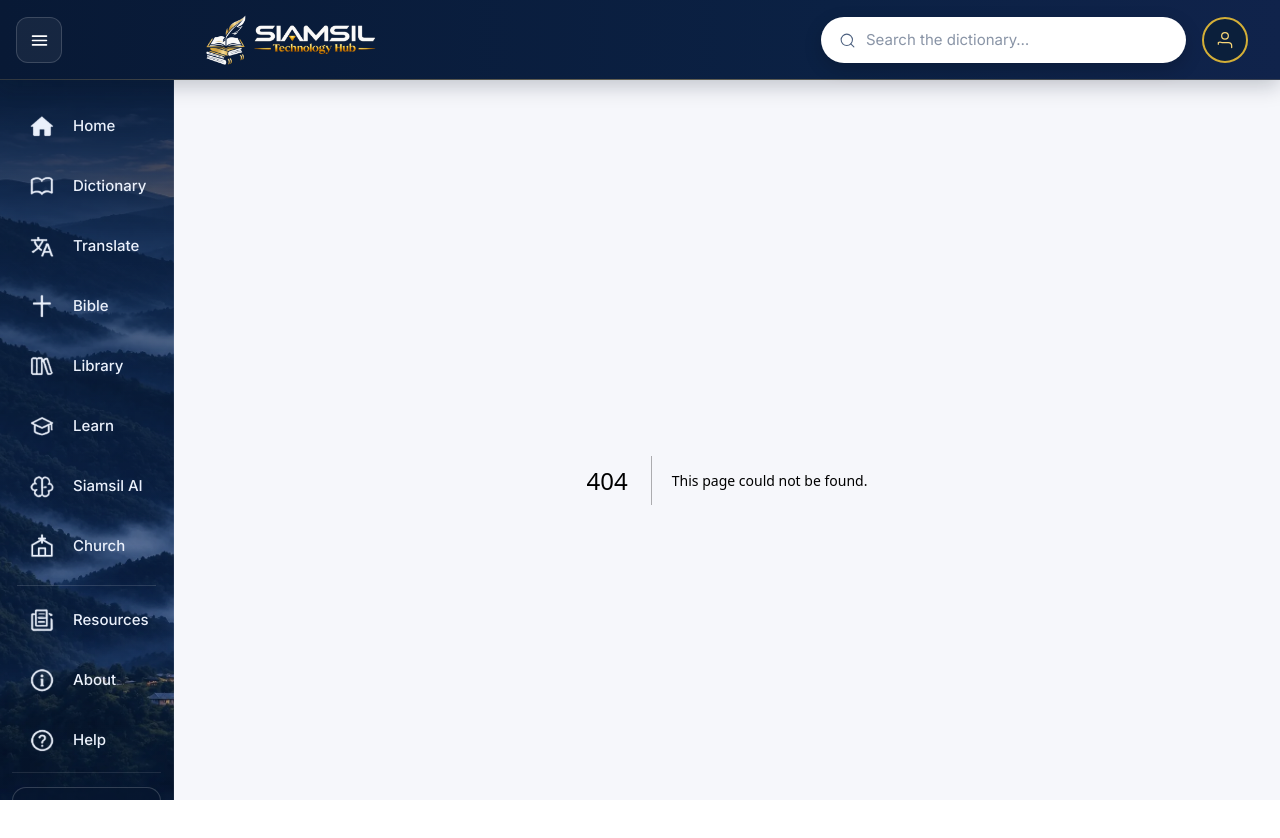
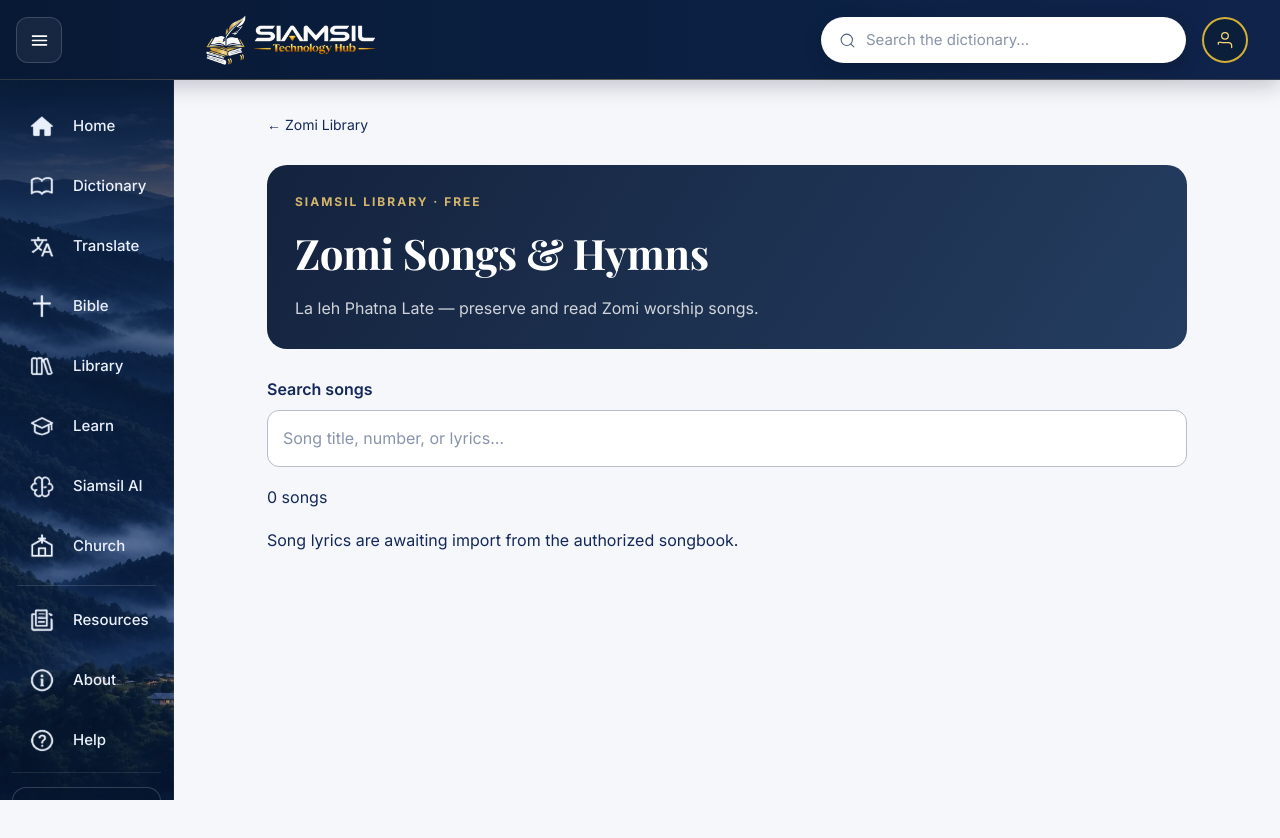
Before and after one commit to mangpijasuan/siamsil, a Next.js app in the folder frontend/: page /songs in a window 1280 px wide. Before the commit this address had no page. Shown: the top 838 px of the page. After the commit the page ends 816 px from the top, so only its background shows below. Built offline with nearby package versions, Linux system fonts and the light colour scheme.

Commit message:
Add Zomi Songs page and enable Library entry (#108)
* Add Zomi songs reader and private catalog integration

* Add Zomi songs reader and private catalog integration

* Add Zomi songs reader and private catalog integration

* Enable Zomi songs archive from Library

```diff
--- /dev/null
+++ b/frontend/app/api/songs/route.ts
@@ -0,0 +1,27 @@
+import { NextResponse } from "next/server";
+
+export const dynamic = "force-dynamic";
+
+export async function GET() {
+  // The copyrighted songbook must stay in private storage. Only a server-side
+  // approved catalog endpoint may supply lyrics; never embed them in git.
+  const endpoint = process.env.SIAMSIL_SONGS_API_URL;
+  if (!endpoint) return NextResponse.json({ songs: [] });
+  try {
+    const url = new URL(endpoint);
+    if (url.protocol !== "https:") throw new Error("HTTPS required");
+    const response = await fetch(url, {
+      headers: process.env.SIAMSIL_SONGS_API_TOKEN
+        ? { Authorization: `Bearer ${process.env.SIAMSIL_SONGS_API_TOKEN}` }
+        : {},
+      cache: "no-store",
+      signal: AbortSignal.timeout(10000),
+    });
+    if (!response.ok) throw new Error("Upstream unavailable");
+    const payload: unknown = await response.json();
+    if (!payload || typeof payload !== "object" || !("songs" in payload) || !Array.isArray(payload.songs)) throw new Error("Invalid catalog");
+    return NextResponse.json({ songs: payload.songs }, { headers: { "Cache-Control": "no-store" } });
+  } catch {
+    return NextResponse.json({ error: "Song catalog unavailable" }, { status: 503 });
+  }
+}
--- /dev/null
+++ b/frontend/app/songs/page.tsx
@@ -0,0 +1,11 @@
+import type { Metadata } from "next";
+import SongsClient from "@/components/SongsClient";
+
+export const metadata: Metadata = {
+  title: "Zomi Songs | Siamsil",
+  description: "Browse authorized Zomi hymns and worship songs.",
+};
+
+export default function SongsPage() {
+  return <SongsClient />;
+}
--- a/frontend/components/LibraryClient.tsx
+++ b/frontend/components/LibraryClient.tsx
@@ -59,9 +59,10 @@ const LIBRARY_ITEMS: LibraryItem[] = [
     id: "hymns",
     title: "Hymns & Songs Archive",
     zomiTitle: "La leh Phatna Late",
-    description: "A future home for lyrics, notation, recordings, and history.",
+    description: "Browse Zomi hymns and worship song lyrics.",
     category: "Culture",
-    format: "Planned collection",
+    format: "Song reader",
+    href: "/songs",
     accent: "navy",
   },
   {
@@ -109,11 +110,11 @@ export default function LibraryClient() {
       <section className="library-content">
         <div className="library-summary">
           <div>
-            <span className="library-summary-number">3</span>
+            <span className="library-summary-number">4</span>
             <span className="library-summary-label">Available collections</span>
           </div>
           <div>
-            <span className="library-summary-number">3</span>
+            <span className="library-summary-number">2</span>
             <span className="library-summary-label">Planned collections</span>
           </div>
           <div>
--- /dev/null
+++ b/frontend/components/SongsClient.tsx
@@ -0,0 +1,77 @@
+"use client";
+
+import { useEffect, useMemo, useState } from "react";
+import Link from "next/link";
+
+type Song = { id: string; title: string; lyrics: string; number?: string | number; author?: string; source?: string };
+type SongsResponse = { songs: Song[] };
+
+export default function SongsClient() {
+  const [songs, setSongs] = useState<Song[]>([]);
+  const [query, setQuery] = useState("");
+  const [selected, setSelected] = useState<string | null>(null);
+  const [status, setStatus] = useState<"loading" | "ready" | "unavailable">("loading");
+  const [fontSize, setFontSize] = useState(19);
+
+  useEffect(() => {
+    const controller = new AbortController();
+    fetch("/api/songs", { signal: controller.signal, cache: "no-store" })
+      .then(async response => {
+        if (!response.ok) throw new Error("Song catalog unavailable");
+        return response.json() as Promise<SongsResponse>;
+      })
+      .then(data => {
+        if (!Array.isArray(data.songs)) throw new Error("Invalid song catalog");
+        setSongs(data.songs.filter(song => typeof song.id === "string" && typeof song.title === "string" && typeof song.lyrics === "string"));
+        setStatus("ready");
+      })
+      .catch(() => { if (!controller.signal.aborted) setStatus("unavailable"); });
+    return () => controller.abort();
+  }, []);
+
+  const filtered = useMemo(() => songs.filter(song =>
+    [song.title, song.number, song.author, song.lyrics].some(value => String(value ?? "").toLowerCase().includes(query.trim().toLowerCase()))
+  ), [songs, query]);
+  const active = songs.find(song => song.id === selected);
+
+  return (
+    <main style={{ maxWidth: 960, margin: "0 auto", padding: "32px 20px 100px", color: "var(--navy)" }}>
+      <Link href="/library" style={{ color: "var(--navy)", fontSize: 14 }}>← Zomi Library</Link>
+      <header style={{ margin: "28px 0", padding: 28, borderRadius: 20, background: "linear-gradient(125deg,#14233e,#243d60)", color: "white" }}>
+        <p style={{ color: "#d5b66c", fontWeight: 700, letterSpacing: 2, fontSize: 12 }}>SIAMSIL LIBRARY · FREE</p>
+        <h1 className="font-playfair" style={{ fontSize: "clamp(28px,5vw,42px)", margin: "10px 0" }}>Zomi Songs & Hymns</h1>
+        <p style={{ opacity: .8 }}>La leh Phatna Late — preserve and read Zomi worship songs.</p>
+      </header>
+      {active ? (
+        <article style={{ background: "var(--surface)", borderRadius: 18, padding: "24px 22px" }}>
+          <button type="button" onClick={() => setSelected(null)} style={{ marginBottom: 20 }}>← All songs</button>
+          <h2 className="font-playfair" style={{ fontSize: 28 }}>{active.title}</h2>
+          <p style={{ opacity: .7, margin: "8px 0 20px" }}>{[active.number && `No. ${active.number}`, active.author].filter(Boolean).join(" · ")}</p>
+          <div style={{ display: "flex", gap: 12, marginBottom: 22 }}>
+            <button type="button" onClick={() => setFontSize(n => Math.max(15, n - 2))} aria-label="Decrease lyrics font size">A−</button>
+            <button type="button" onClick={() => setFontSize(n => Math.min(32, n + 2))} aria-label="Increase lyrics font size">A+</button>
+          </div>
+          <div style={{ whiteSpace: "pre-wrap", overflowWrap: "anywhere", lineHeight: 1.95, fontSize }}>{active.lyrics}</div>
+          {active.source && <p style={{ opacity: .65, marginTop: 32, fontSize: 12 }}>Source: {active.source}</p>}
+        </article>
+      ) : (
+        <section>
+          <label htmlFor="song-search" style={{ display: "block", fontWeight: 600, marginBottom: 8 }}>Search songs</label>
+          <input id="song-search" type="search" value={query} onChange={e => setQuery(e.target.value)} placeholder="Song title, number, or lyrics…" style={{ width: "100%", padding: 15, border: "1px solid #b5bdc8", borderRadius: 12, background: "var(--surface)", color: "var(--navy)" }} />
+          {status === "loading" && <p role="status" style={{ marginTop: 24 }}>Loading song catalog…</p>}
+          {status === "unavailable" && <p role="status" style={{ marginTop: 24 }}>The song catalog is not connected yet. Please try again later.</p>}
+          {status === "ready" && <p style={{ margin: "18px 0" }}>{filtered.length} songs</p>}
+          {status === "ready" && songs.length === 0 && <p>Song lyrics are awaiting import from the authorized songbook.</p>}
+          <div style={{ display: "grid", gap: 10 }}>
+            {filtered.map(song => (
+              <button key={song.id} type="button" onClick={() => setSelected(song.id)} style={{ textAlign: "left", background: "var(--surface)", color: "var(--navy)", border: "1px solid #d7dce3", borderRadius: 12, padding: 18, cursor: "pointer" }}>
+                <strong>{song.number ? `${song.number}. ` : ""}{song.title}</strong>
+                {song.author && <div style={{ fontSize: 13, opacity: .65, marginTop: 5 }}>{song.author}</div>}
+              </button>
+            ))}
+          </div>
+        </section>
+      )}
+    </main>
+  );
+}
```
